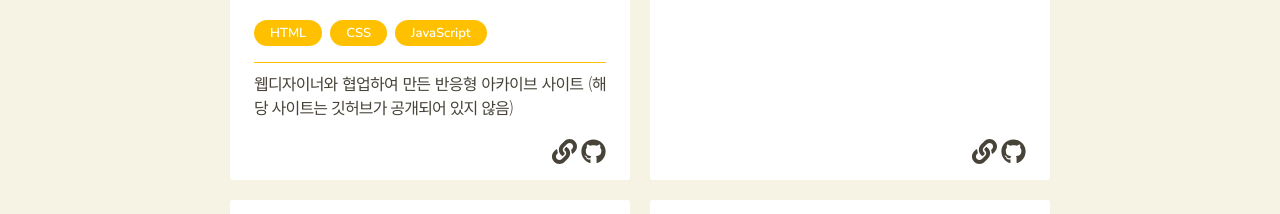
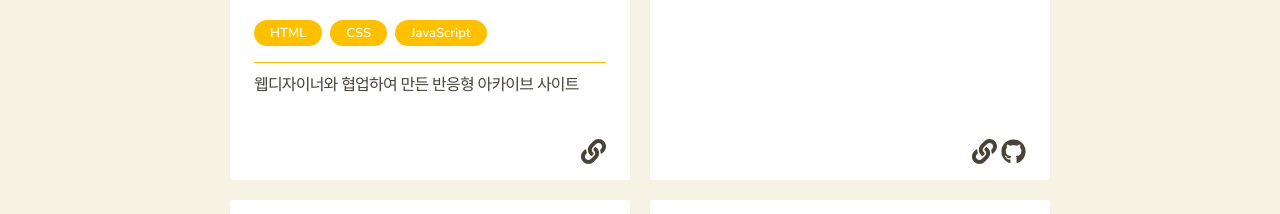
Before and after one commit to from-june/yelldev-portfolio, a React (Create React App) app: page /#/projects in a window 1280 px wide. Shown: the part 372-586 px from the top of the page. Built offline with nearby package versions, Linux system fonts and the light colour scheme; what images would draw is missing.

Commit message:
📝 Add a ternary operator about links.github

```diff
--- a/src/components/ProjectContent.tsx
+++ b/src/components/ProjectContent.tsx
@@ -137,9 +137,11 @@ const ProjectContent = ({
         <a href={links.web} target="_blank" rel="noreferrer">
           <FontAwesomeIcon icon={faLink} size="4x" />
         </a>
-        <a href={links.github} target="_blank" rel="noreferrer">
-          <FontAwesomeIcon icon={faGithub} size="4x" />
-        </a>
+        {links.github === '' ? null : (
+          <a href={links.github} target="_blank" rel="noreferrer">
+            <FontAwesomeIcon icon={faGithub} size="4x" />
+          </a>
+        )}
       </Icons>
     </ProjectContainer>
   );
--- a/src/components/ProjectsData.ts
+++ b/src/components/ProjectsData.ts
@@ -10,7 +10,7 @@ const ProjectsData = [
     img_src: `${wanwol}`,
     hashtags: ['HTML', 'CSS', 'JavaScript'],
     description:
-      '웹디자이너와 협업하여 만든 반응형 아카이브 사이트 (해당 사이트는 깃허브가 공개되어 있지 않음)',
+      '웹디자이너와 협업하여 만든 반응형 아카이브 사이트',
     links: {
       web: 'http://www.wanwolremind.co.kr/',
       github: ''
```
